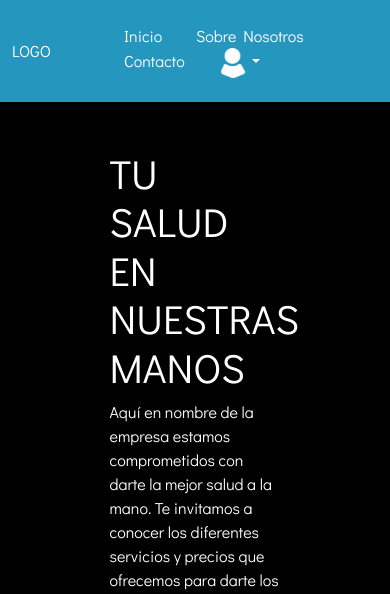
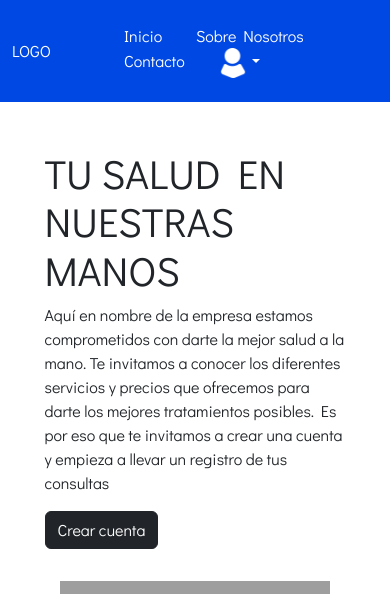
Before and after one commit to MarcoAmador30/DentiMax, a PHP site: page / in a window 390 px wide. Shown: the top 594 px of the page. Run offline with PHP 8.4, Linux system fonts and the light colour scheme; grey boxes are pictures that could not be loaded.

Commit message:
Ajustes de diseño

```diff
--- a/css/estilos.css
+++ b/css/estilos.css
@@ -4,7 +4,7 @@
     font-family: 'Didact Gothic', sans-serif;
 }
 .menu{
-    background-color: rgb(37, 150, 190);
+    background-color: rgb(0, 72, 227);
     color: white;
 }
 .links{
@@ -18,10 +18,6 @@
 }
 .elementoMenu a{
     text-decoration: none;
-    color: white;
-}
-.cuerpo{
-    background-color: black;
     color: white;
 }
 #fondoDiente{
--- a/index.html
+++ b/index.html
@@ -29,17 +29,17 @@
             </div>
         </div>
     </div>
-    <div class="cuerpo">
+    <div>
         <div class="container">
             <div class="row justify-content-center align-items-center pt-5 pb-5" style="min-height: 91vh;">
-                <div class="col-6">
+                <div class="col-10 col-md-6">
                     <h2 class="display-2">TU SALUD EN NUESTRAS MANOS</h2>
                     <p>Aquí en nombre de la empresa estamos comprometidos con darte la mejor salud a la mano. Te invitamos a conocer los diferentes servicios y precios que ofrecemos para darte los mejores tratamientos posibles. Es por eso que te invitamos a crear una cuenta y empieza a llevar un registro de tus consultas</p>
-                    <button type="button" class="btn btn-info">Crear cuenta</button>
+                    <button type="button" class="btn btn-dark">Crear cuenta</button>
                 </div>
-                <div class="w-100 d-block d-sm-block d-md-none"></div>
-                <div class="col-6" style="text-align: center;">
-                    <img src="img/diente.png" alt="diente" width="270px" height="270px" style="opacity: 50%;">
+                <div class="w-100 d-block d-sm-block d-md-none py-3"></div>
+                <div class="col-10 col-md-6" style="text-align: center;">
+                    <img src="img/diente.png" alt="diente" width="270px" height="270px">
                 </div>
             </div>
         </div>
--- a/login.html
+++ b/login.html
@@ -24,7 +24,7 @@
                     <button type="button" class="btn btn-dark" id="iniciarSesion">Iniciar Sesión</button>
                 </div>
                 <div class="mb3 text-center">
-                    <p><a href="login.html">¿Ya tienes cuenta? Inicia sesión aquí</a></p>
+                    <p><a href="registro.html">¿No tienes cuenta? Crea una aquí</a></p>
                 </div>
                 <div class="mb3 text-center">
                     <p><a href="index.html">Regresar a página principal</a></p>
--- a/registro.html
+++ b/registro.html
@@ -33,7 +33,7 @@
                     <input type="password" class="form-control" id="contrasenaRegistro">
                 </div>
                 <div class="mb-3">
-                    <label for="confirmarContrasena" class="form-label">Reingresar Contraseña:</label>
+                    <label for="confirmarContrasena" class="form-label">Confirmar Contraseña:</label>
                     <input type="password" class="form-control" id="confirmarContrasena">
                 </div>
                 <div class="mb-3 text-center py-1">
```
